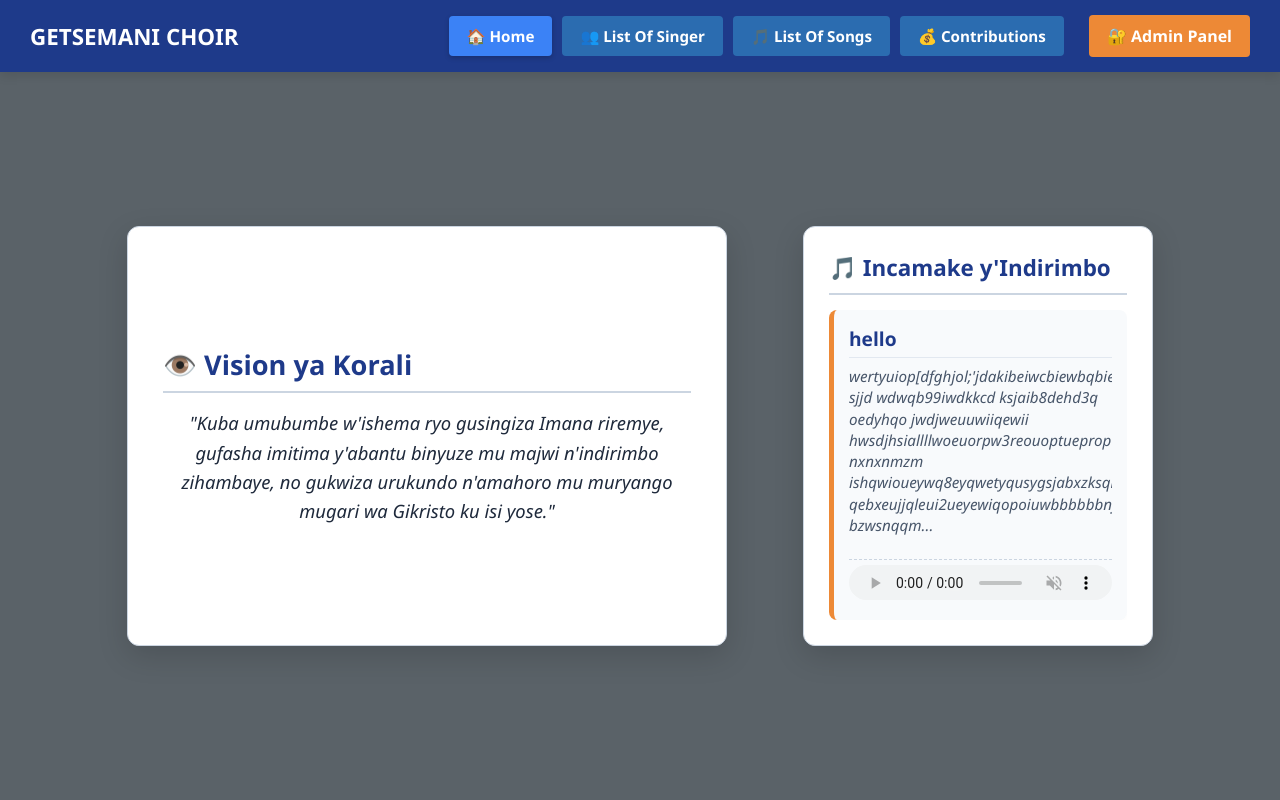
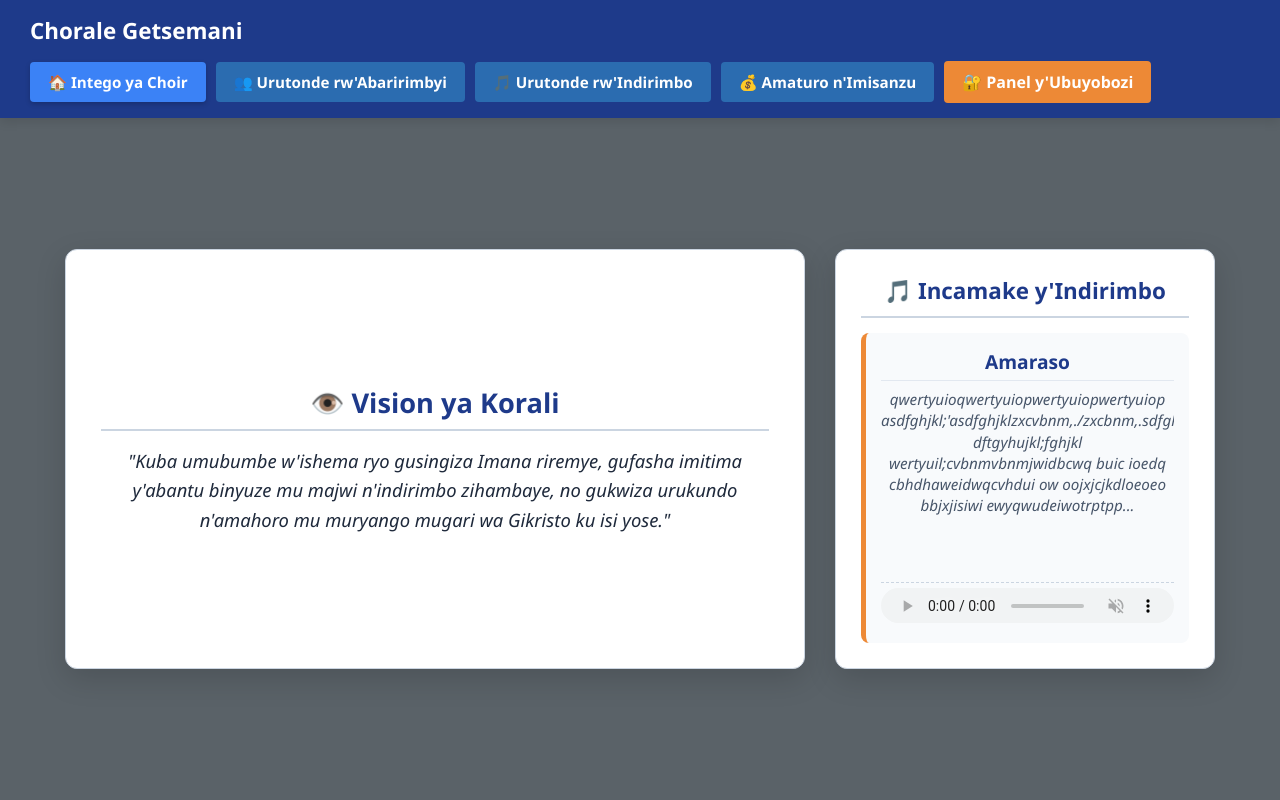
Before and after one commit to CyubahiroJMV/getsemani-choir-system, a Django app: page / in a window 1280 px wide. Run offline with Django 5.2, Linux system fonts and the light colour scheme; data comes from the database, SQL or seed files in the repository.

Commit message:
Add files via upload

```diff
--- a/choir_app/templates/choir_app/index.html
+++ b/choir_app/templates/choir_app/index.html
@@ -2,6 +2,7 @@
 <html lang="en">
 <head>
     <meta charset="UTF-8">
+    <meta name="viewport" content="width=device-width, initial-scale=1.0">
     <title>Chorale Getsemani - Urubuga rw'Abaririmbyi</title>
     <style>
         * { box-sizing: border-box; }
@@ -11,18 +12,27 @@
             color: #333;
             display: flex;
             flex-direction: column;
-            height: 100vh;
-            overflow: hidden;
+            min-height: 100vh;
             background-color: #5a6268;
         }
 
         /* NAVBAR HARUGURU */
-        .top-navbar { background: #1e3a8a; padding: 15px 30px; display: flex; justify-content: space-between; align-items: center; box-shadow: 0 4px 10px rgba(0,0,0,0.1); z-index: 10; }
+        .top-navbar {
+            background: #1e3a8a;
+            padding: 15px 30px;
+            display: flex;
+            justify-content: space-between;
+            align-items: center;
+            box-shadow: 0 4px 10px rgba(0,0,0,0.1);
+            z-index: 10;
+            flex-wrap: wrap;
+            gap: 15px;
+        }
         .logo-title { color: white; margin: 0; font-size: 1.4em; font-weight: bold; }
-        .tabs-container { display: flex; gap: 10px; align-items: center; }
+        .tabs-container { display: flex; gap: 10px; align-items: center; flex-wrap: wrap; }
         .nav-link-item { background: #2b6cb0; color: white; text-decoration: none; padding: 10px 18px; border-radius: 4px; font-weight: bold; font-size: 0.95em; transition: 0.2s; display: inline-block; }
-        .nav-link-item:hover, .nav-link-item.active { background: #3b82f6; box-shadow: 0 2px 5px rgba(0,0,0,0.2); border-color: #3b82f6; }
-        .btn-admin { background: #ed8936; color: white; padding: 10px 18px; text-decoration: none; border-radius: 4px; font-weight: bold; margin-left: 15px; }
+        .nav-link-item:hover, .nav-link-item.active { background: #3b82f6; box-shadow: 0 2px 5px rgba(0,0,0,0.2); }
+        .btn-admin { background: #ed8936; color: white; padding: 10px 18px; text-decoration: none; border-radius: 4px; font-weight: bold; }
         .btn-admin:hover { background: #dd6b20; }
 
         /* BODY LAYOUT FORMAT */
@@ -30,15 +40,17 @@
             flex: 1;
             display: flex;
             padding: 25px;
-            gap: 76px; /* 2CM Z'UMWANYA NYAKURI HAGATI YA BOXES */
-            overflow: hidden;
+            gap: 30px;
             align-items: center;
             justify-content: center;
+            width: 100%;
+            max-width: 1200px;
+            margin: 0 auto;
         }
 
-        /* 1. IBUMOSO (600px) - PURE CSS AUTOMATIC FADE CAROUSEL */
+        /* 1. IBUMOSO - AUTOMATIC FADE CAROUSEL */
         .left-slider-section {
-            width: 600px;
+            flex: 1;
             height: 420px;
             position: relative;
             background: #ffffff;
@@ -62,12 +74,12 @@
         }
         .pane-vision { animation-delay: 6s; }
 
-        .left-slide-pane h2 { color: #1e3a8a; margin-top: 0; margin-bottom: 15px; font-size: 1.7em; border-bottom: 2px solid #cbd5e1; padding-bottom: 8px; }
+        .left-slide-pane h2 { color: #1e3a8a; margin-top: 0; margin-bottom: 15px; font-size: 1.7em; border-bottom: 2px solid #cbd5e1; padding-bottom: 8px; text-align: center; }
         .left-slide-pane p { font-size: 1.15em; font-style: italic; color: #1e293b; line-height: 1.6; margin: 0; font-weight: 500; text-align: center; }
 
-        /* 2. IBURYO (350px) - VERTICAL SONGS CAROUSEL ROW */
+        /* 2. IBURYO - SONGS CAROUSEL ROW */
         .right-static-section {
-            width: 350px;
+            width: 380px;
             height: 420px;
             background: #ffffff;
             border-radius: 12px;
@@ -78,7 +90,7 @@
             flex-direction: column;
             overflow: hidden;
         }
-        .right-static-section h2 { color: #1e3a8a; margin-top: 0; margin-bottom: 15px; border-bottom: 2px solid #cbd5e1; padding-bottom: 10px; font-size: 1.4em; }
+        .right-static-section h2 { color: #1e3a8a; margin-top: 0; margin-bottom: 15px; border-bottom: 2px solid #cbd5e1; padding-bottom: 10px; font-size: 1.4em; text-align: center; }
 
         .songs-window { flex: 1; position: relative; overflow: hidden; }
         .song-animated-card {
@@ -97,32 +109,49 @@
             padding: 15px;
             border-radius: 8px;
             border-left: 5px solid #ed8936;
-            box-shadow: 0 2px 5px rgba(0,0,0,0.02);
             height: 100%;
             display: flex;
             flex-direction: column;
             justify-content: space-between;
         }
-        .song-snippet-item h4 { margin: 0 0 8px 0; color: #1e3a8a; font-size: 1.2em; border-bottom: 1px solid #e2e8f0; padding-bottom: 5px; }
-        .song-lyrics-box { flex: 1; overflow-y: auto; color: #475569; font-size: 0.95em; font-style: italic; line-height: 1.4; margin-bottom: 15px; text-align: left; }
+        .song-snippet-item h4 { margin: 0 0 8px 0; color: #1e3a8a; font-size: 1.2em; border-bottom: 1px solid #e2e8f0; padding-bottom: 5px; text-align: center; }
+        .song-lyrics-box { flex: 1; overflow-y: auto; color: #475569; font-size: 0.95em; font-style: italic; line-height: 1.4; margin-bottom: 15px; text-align: center; }
 
         .audio-container { width: 100%; padding-top: 5px; border-top: 1px dashed #cbd5e1; }
         .audio-player-element { width: 100%; height: 35px; }
 
         @keyframes cssFadeTimer { 0%, 45% { opacity: 1; z-index: 2; } 50%, 95% { opacity: 0; z-index: 1; } 100% { opacity: 1; z-index: 2; } }
         @keyframes slideUpEffect { from { opacity: 0; transform: translateY(20px); } to { opacity: 1; transform: translateY(0); } }
+
+        /* =========================================================================
+           💻 RESPONSIVE FORCED UPGRADE ENGINE KURI TELEFONE ZOSE NINI (1024PX OVERRIDE)
+           ========================================================================= */
+        @media (max-width: 1024px) {
+            .top-navbar { flex-direction: column; text-align: center; padding: 15px; }
+            .tabs-container { flex-direction: column; width: 100%; gap: 8px; }
+            .nav-link-item, .btn-admin { width: 100%; text-align: center; padding: 12px; }
+
+            /* GUKANDA BODY LAYOUT NGO BYIZURE IMWE MUNSI Y'IYINDI KU NGUVU */
+            .body-container { flex-direction: column; padding: 15px; gap: 20px; height: auto; overflow: visible; }
+            .left-slider-section { width: 100%; height: auto; min-height: 300px; padding: 25px; }
+            .right-static-section { width: 100%; height: 380px; padding: 20px; }
+
+            .left-slide-pane { width: calc(100% - 50px); height: calc(100% - 50px); top: 25px; left: 25px; }
+            .left-slide-pane h2 { font-size: 1.4em; }
+            .left-slide-pane p { font-size: 1.05em; }
+        }
     </style>
 </head>
 <body>
 
     <div class="top-navbar">
-        <div class="logo-title">GETSEMANI CHOIR</div>
+        <div class="logo-title">Chorale Getsemani</div>
         <div class="tabs-container">
-            <a href="{% url 'index' %}" class="nav-link-item active">🏠 Home</a>
-            <a href="{% url 'members_list' %}" class="nav-link-item">👥 List Of Singer</a>
-            <a href="{% url 'songs_list' %}" class="nav-link-item">🎵 List Of Songs</a>
-            <a href="{% url 'contributions_list' %}" class="nav-link-item">💰 Contributions</a>
-            <a href="{% url 'login' %}" class="btn-admin">🔐 Admin Panel</a>
+            <a href="{% url 'index' %}" class="nav-link-item active">🏠 Intego ya Choir</a>
+            <a href="{% url 'members_list' %}" class="nav-link-item">👥 Urutonde rw'Abaririmbyi</a>
+            <a href="{% url 'songs_list' %}" class="nav-link-item">🎵 Urutonde rw'Indirimbo</a>
+            <a href="{% url 'contributions_list' %}" class="nav-link-item">💰 Amaturo n'Imisanzu</a>
+            <a href="{% url 'login' %}" class="btn-admin">🔐 Panel y'Ubuyobozi</a>
         </div>
     </div>
 
@@ -151,7 +180,6 @@
 
                             <div class="audio-container">
                                 {% if song.audio_file %}
-                                    <!-- TWASHYIZEHO AUTOPLAY NA MUTED NGO BROWSER IYEMERE AKO KANYA -->
                                     <audio controls autoplay muted class="audio-player-element" id="audio-{{ forloop.counter0 }}">
                                         <source src="{{ song.audio_file.url }}" type="audio/mpeg">
                                     </audio>
@@ -175,7 +203,6 @@
         function showRightSlides() {
             if (totalRight <= 1) return;
 
-            // Guhagarika indirimbo yari iri gukina mberi
             let oldAudio = document.getElementById(`audio-${rightIndex}`);
             if (oldAudio) { oldAudio.pause(); oldAudio.currentTime = 0; }
 
@@ -184,17 +211,3 @@
 
             rightIndex++;
             if (rightIndex >= totalRight) { rightIndex = 0; }
-
-            const nextCard = document.getElementById(`right-slide-${rightIndex}`);
-            if (nextCard) nextCard.classList.add('active');
-
-            // Gukina indirimbo nshya nshya yaje
-            let newAudio = document.getElementById(`audio-${rightIndex}`);
-            if (newAudio) { newAudio.play().catch(e => console.log("Autoplay blocked")); }
-
-            rightTimer = setTimeout(showRightSlides, 6000);
-        }
-        if (totalRight > 1) { rightTimer = setTimeout(showRightSlides, 6000); }
-    </script>
-</body>
-</html>
```
